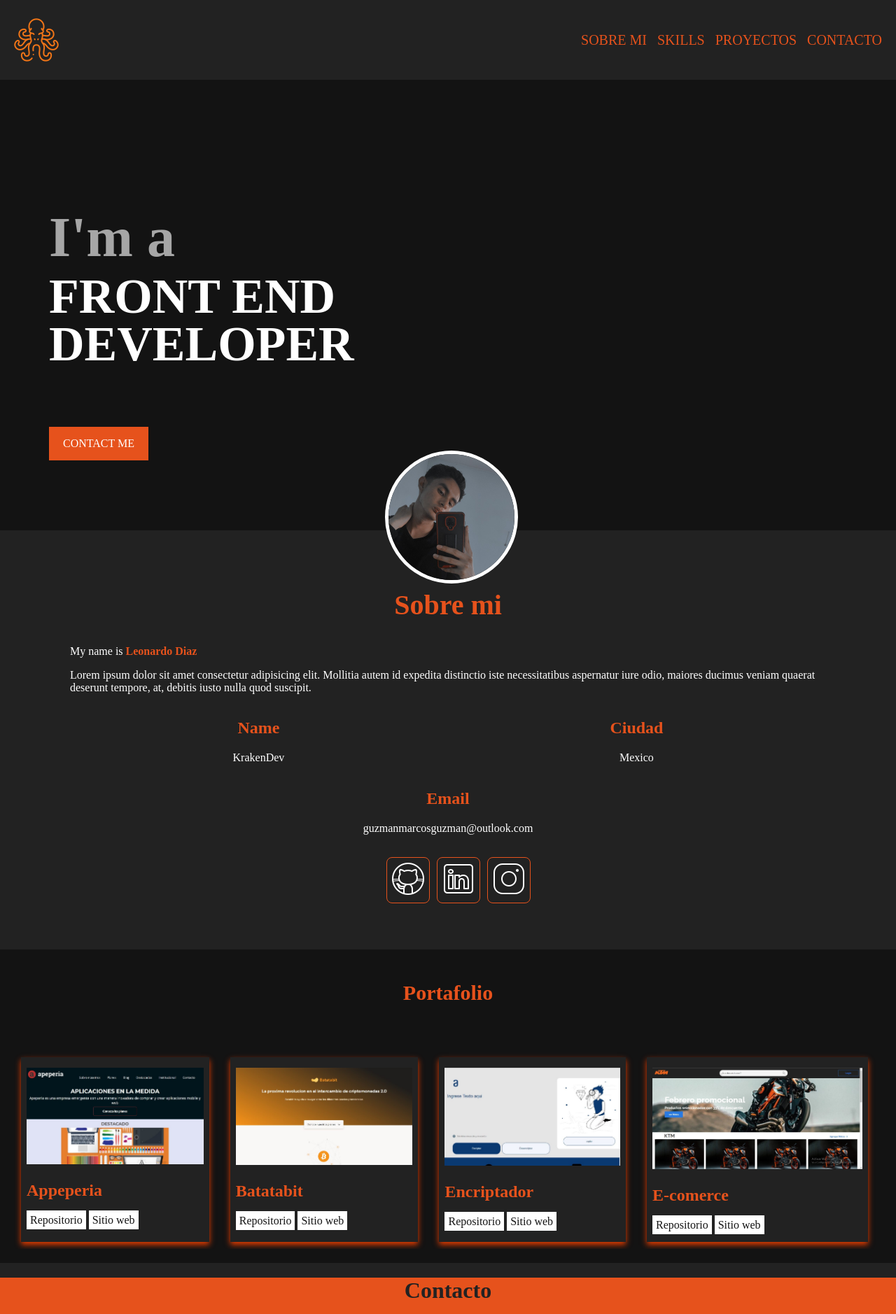
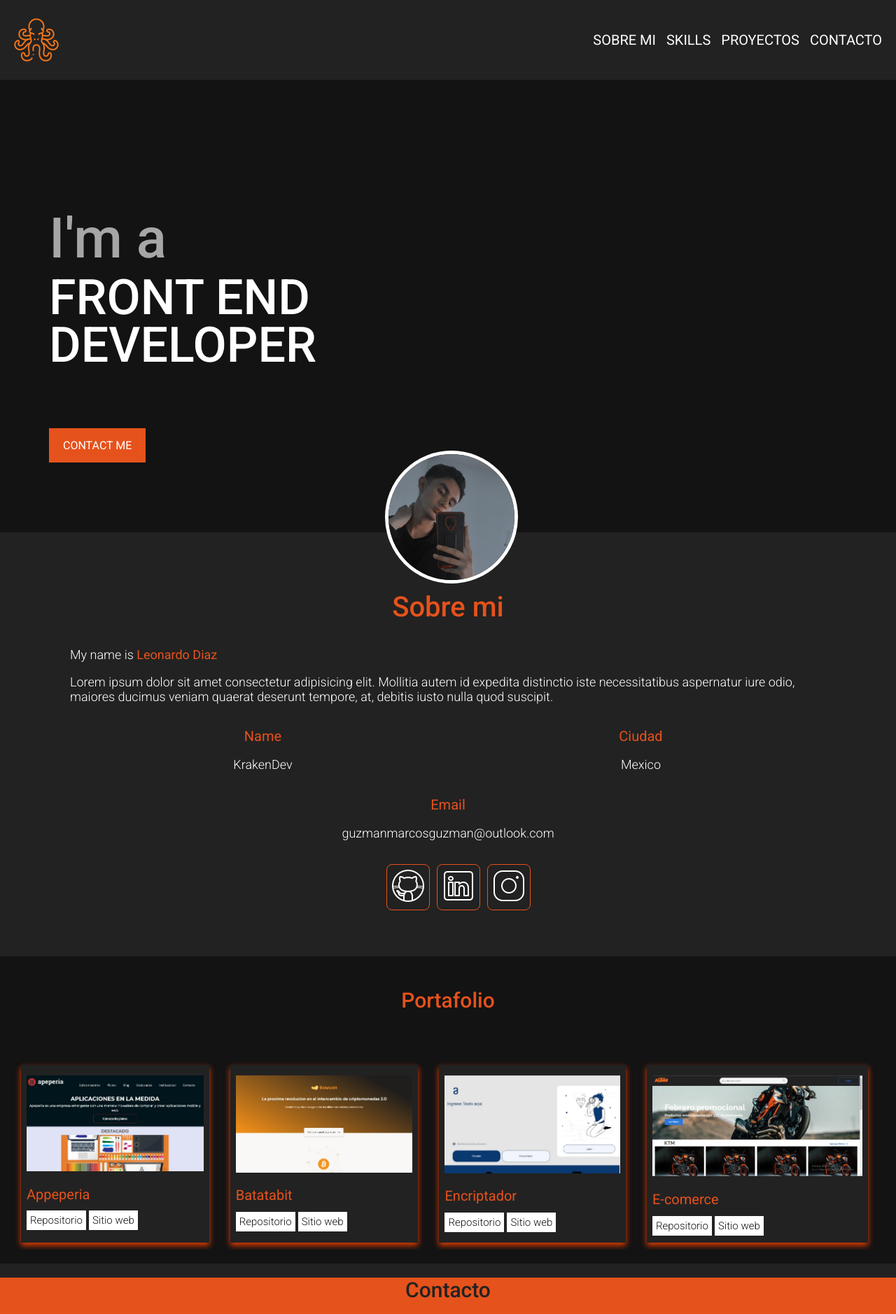
Before and after one commit to Leonardo291024/miPortafolio, a plain HTML site: page index.html in a window 1280 px wide. Shown: the top 1878 px of the page at 70% size. Drawn offline with Linux system fonts and the light colour scheme.

Commit message:
estilos de fuenetes y links de redes sociales

```diff
--- a/index.html
+++ b/index.html
@@ -3,6 +3,9 @@
 <head>
     <meta charset="UTF-8">
     <meta name="viewport" content="width=device-width, initial-scale=1.0">
+    <link rel="preconnect" href="https://fonts.googleapis.com">
+    <link rel="preconnect" href="https://fonts.gstatic.com" crossorigin>
+    <link href="https://fonts.googleapis.com/css2?family=Roboto:wght@300;400;500&display=swap" rel="stylesheet">
     <link rel="stylesheet" href="../styles/mobile.css">
     <link rel="stylesheet" href="../styles/tablet.css" media="(min-width: 768px)">
     <title>My Web_Kraken</title>
@@ -26,16 +29,16 @@
         </ul>
         <ul class="header-links-tablet-desktopt">
             <li>
-                <a href="">SOBRE MI</a>
+                <a href="#sobre-mi">SOBRE MI</a>
             </li>
             <li>
                 <a href="">SKILLS</a>
             </li>
             <li>
-                <a href="">PROYECTOS</a>
+                <a href="#proyectos">PROYECTOS</a>
             </li>
             <li>
-                <a href="">CONTACTO</a>
+                <a href="#contacto">CONTACTO</a>
             </li>
         </ul>
         <img src="../assets/icons-menú.png" alt="menuLogo" class="menuLogo">
@@ -52,7 +55,7 @@
             </div>
         </section>
 
-        <section class="sobreMi">
+        <section class="sobreMi" id="sobre-mi">
             <h1>Sobre mi</h1>
             <div class="container-sobreMi">
                 <p>My name is <strong>Leonardo Diaz</strong></p>
@@ -77,12 +80,12 @@
                 </div>
                 <ul class="container-links-redes">
                     <li>
-                        <a href="">
+                        <a href="https://github.com/Leonardo291024">
                             <img src="../assets/logo-github.png" alt="gitHub">
                         </a>
                     </li>
                     <li>
-                        <a href="">
+                        <a href="https://www.linkedin.com/in/marcos-leonardo-d%C3%ADaz-guzm%C3%A1n-9aa970215/">
                             <img src="../assets/logo-linkedin.png" alt="Linkedin">
                         </a>
                     </li>
@@ -95,38 +98,38 @@
             </div>
         </section>
 
-        <section class="portafolio">
+        <section class="portafolio" id="proyectos">
             <h1>Portafolio</h1>
             <div class="container-cards">
                 <article class="cards">
                     <img src="../assets/apeperia.png" alt="appeperia">
                     <h2>Appeperia</h2>
-                    <a href="">Repositorio</a>
-                    <a href="">Sitio web</a>
+                    <a href="https://github.com/Leonardo291024/Apeperia">Repositorio</a>
+                    <a href="https://leonardo291024.github.io/Apeperia/">Sitio web</a>
                 </article>
                 <article class="cards">
                     <img src="../assets/batataBit.png" alt="batatabit">
                     <h2>Batatabit</h2>
-                    <a href="">Repositorio</a>
-                    <a href="">Sitio web</a>
+                    <a href="https://github.com/Leonardo291024/Bata-Bit">Repositorio</a>
+                    <a href="https://leonardo291024.github.io/Bata-Bit/">Sitio web</a>
                 </article>
                 <article class="cards">
                     <img src="../assets/encriptador.png" alt="encriptador">
                     <h2>Encriptador</h2>
-                    <a href="">Repositorio</a>
-                    <a href="">Sitio web</a>
+                    <a href="https://github.com/Leonardo291024/textoEncriptador">Repositorio</a>
+                    <a href="https://leonardo291024.github.io/textoEncriptador/">Sitio web</a>
                 </article>
                 <article class="cards">
                     <img src="../assets/paginaPrincipal.jpg" alt="ecomerce">
                     <h2>E-comerce</h2>
-                    <a href="">Repositorio</a>
+                    <a href="https://github.com/Leonardo291024/aluraGeek">Repositorio</a>
                     <a href="">Sitio web</a>
                 </article>
             </div>
         </section>
     </main>
 
-    <footer>
+    <footer id="contacto">
         <h1>Contacto</h1>
         <ul class="container-links-redes">
             <li>
--- a/styles/mobile.css
+++ b/styles/mobile.css
@@ -36,6 +36,12 @@ header{
 
 .container-links-header a{
     text-decoration: none;
+    color: white;
+    font-family: 'Roboto', sans-serif;
+    font-weight: 400;
+}
+
+.container-links-header a:hover{
     color: #E6521C;
 }
 
@@ -50,6 +56,8 @@ header{
     color: rgb(166, 166, 166);
     font-size: 50px;
     height: 10px;
+    font-family: 'Roboto', sans-serif;
+    font-weight: 500;
 
 }
 
@@ -57,12 +65,15 @@ header{
     color: white;
     font-size: 30px;
     height: 10px;
+    font-family: 'Roboto', sans-serif;
+    font-weight: 500;
 }
 
 .container-banner h1{
     color: white;
     font-size: 30px;
-
+    font-family: 'Roboto', sans-serif;
+    font-weight: 500;
 }
 
 .container-banner .button-contact{
@@ -72,6 +83,8 @@ header{
     color: white;
     text-decoration: none;
     padding: 5px 5px;
+    font-family: 'Roboto', sans-serif;
+    font-weight: 400;
 }
 
 .imagen-perfil{
@@ -98,18 +111,28 @@ header{
     text-align: center;
     color: rgb(230, 82, 28);
     font-size: 30px;
+    font-family: 'Roboto', sans-serif;
+    font-weight: 500;
 }
 
 .container-sobreMi p{
     color: white;
+    font-size: 18px;
+    font-family: 'Roboto', sans-serif;
+    font-weight: 300;
 }
 
 .container-sobreMi strong{
     color: #E6521C;
+    font-family: 'Roboto', sans-serif;
+    font-weight: 400;
 }
 
 .container-sobreMi h2{
     color: #E6521C;
+    font-size: 20px;
+    font-family: 'Roboto', sans-serif;
+    font-weight: 400;
 }
 
 .container-sobreMi-contacts article{
@@ -128,6 +151,12 @@ header{
     border: 1px solid #E6521C;
     border-radius: 8px;
     margin-right: 10px;
+    transition: 0.3s;
+}
+
+.container-links-redes li:hover{
+    transform: scale(1.1);
+    background-color: #E6521C;
 }
 
 /*--------------------------PORTAFOLIO-------------------------*/
@@ -140,6 +169,8 @@ header{
     text-align: center;
     color: rgb(230, 82, 28);
     font-size: 30px;
+    font-family: 'Roboto', sans-serif;
+    font-weight: 500;
 }
 
 .container-cards{
@@ -167,6 +198,9 @@ header{
 
 .cards h2{
     color: #E6521C;
+    font-size: 20px;
+    font-family: 'Roboto', sans-serif;
+    font-weight: 400;
 }
 
 .cards a{
@@ -174,6 +208,14 @@ header{
     background-color: white;
     padding: 5px 5px;
     color: rgb(19, 19, 19);
+    font-size: 15px;
+    font-family: 'Roboto', sans-serif;
+    font-weight: 300;
+    transition: 0.3s;
+}
+
+.cards a:hover{
+    color: #E6521C;
 }
 
 /*----------------FOOTER----------------------*/
@@ -186,4 +228,7 @@ footer{
 footer h1{
     text-align: center;
     color: rgb(34, 34, 34);
+    font-size: 30px;
+    font-family: 'Roboto', sans-serif;
+    font-weight: 500;
 }
--- a/styles/tablet.css
+++ b/styles/tablet.css
@@ -13,8 +13,16 @@
 
 .header-links-tablet-desktopt a{
     text-decoration: none;
+    color: white;
+    font-size: 20px;
+    font-family: 'Roboto', sans-serif;
+    font-weight: 400;
+    transition: 0.3s;
+}
+
+.header-links-tablet-desktopt a:hover{
+    transform: scale(1.1);
     color: #E6521C;
-    font-size: 20px;
 }
 
 /*------------ESTILOS DEL BANNER--------------*/
```
